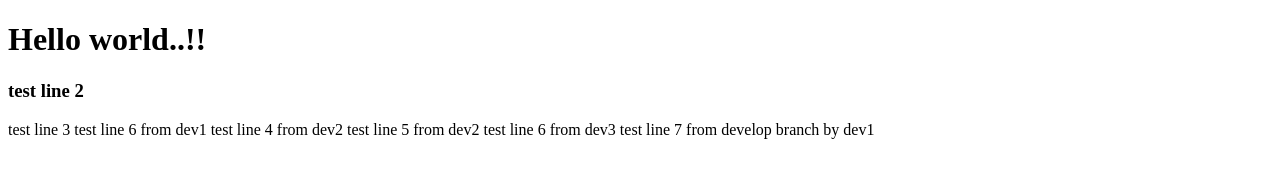
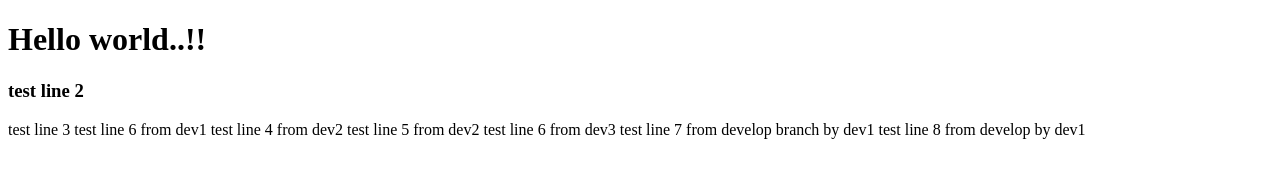
Before and after one commit to VijayDesai08/demo-project-1, a plain HTML site: page index.html in a window 1280 px wide. Drawn offline with Linux system fonts and the light colour scheme.

Commit message:
c14 from develop by dev1

```diff
--- a/index.html
+++ b/index.html
@@ -21,5 +21,7 @@
     test line 6 from dev3
 
     test line 7 from develop branch by dev1
+
+    test line 8 from develop by dev1
 </body>
 </html>
```
